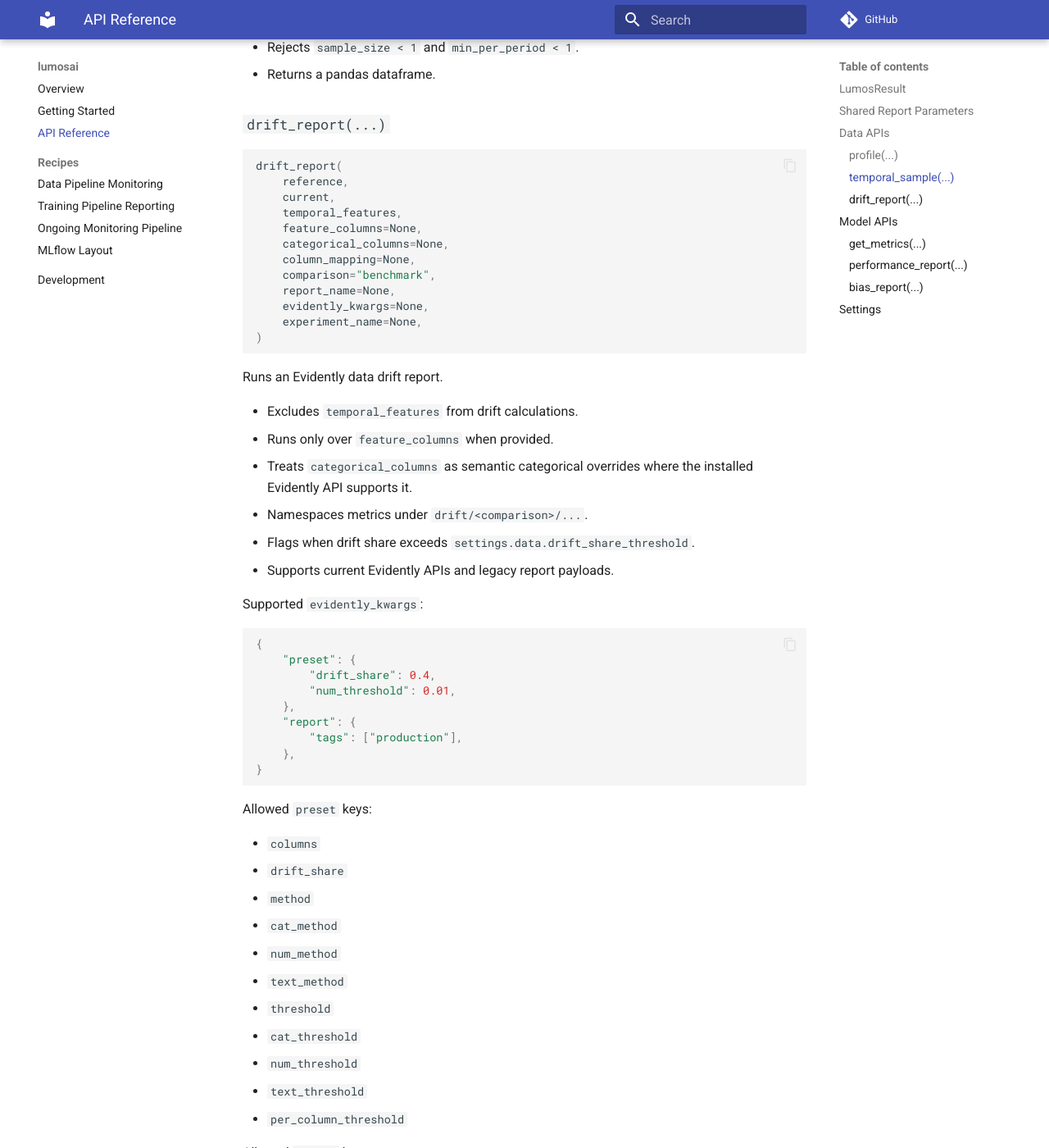
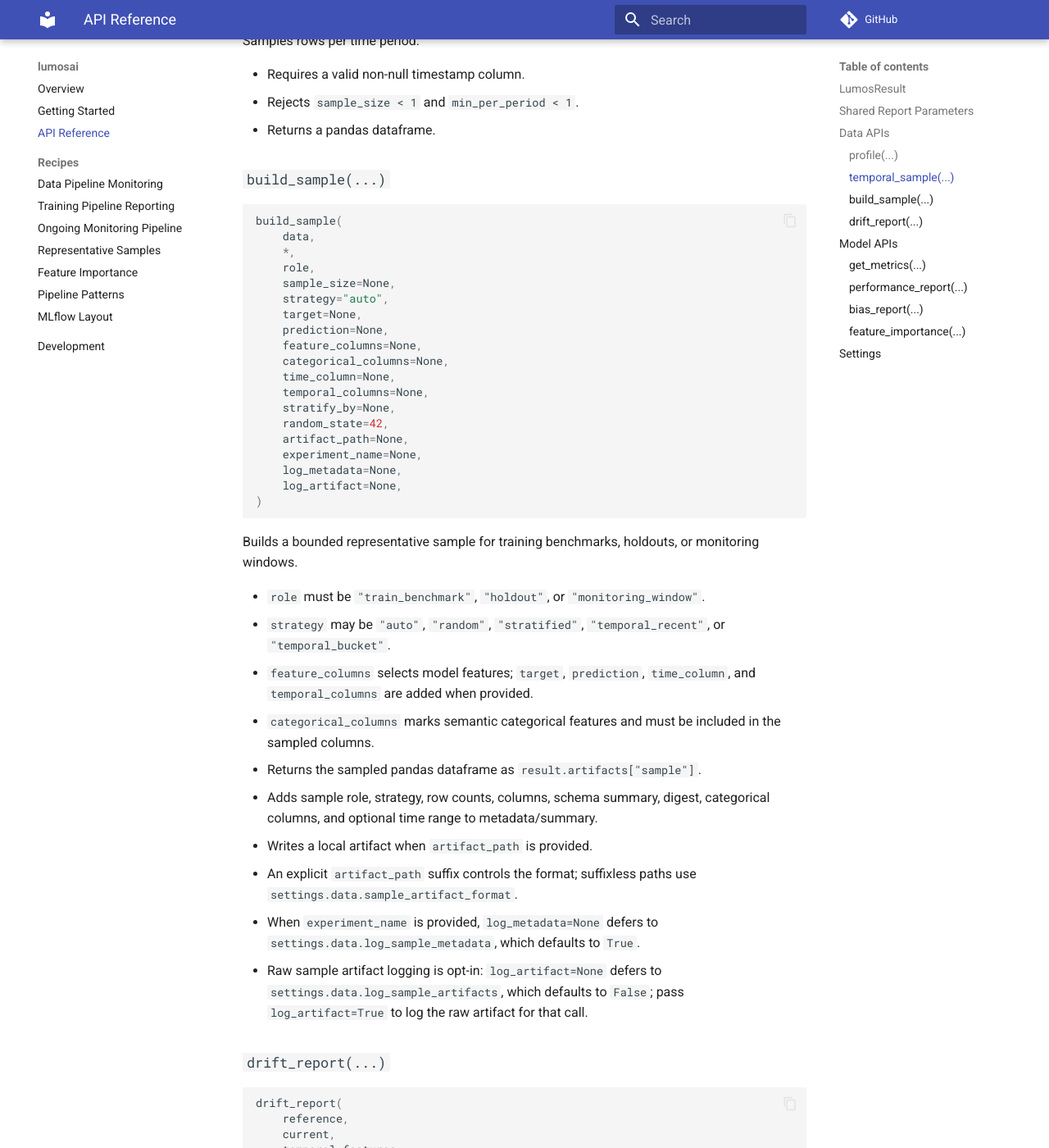
Before and after one commit to rmenziejr/lumos-ai, an MkDocs documentation site: the page built from docs/api.md, in a window 1280 px wide and 1400 px high, scrolled down 2070 px. Shown: the whole window at 82% size. Built offline with MkDocs 1.6.1 and Material for MkDocs 9.7.7, drawn with Linux system fonts in a browser that asks for light colours; comment, search, counter and statistics services are not loaded; some of the changed text lies outside the part shown.

Commit message:
docs: add v0.2 recipes

````diff
--- a/docs/api.md
+++ b/docs/api.md
@@ -24,6 +24,8 @@ Most report functions accept:
 - `categorical_columns`: semantic categorical overrides for columns such as numeric-coded `day_of_week`, `month`, `store_id`, or `zip3`.
 
 For model reports, `target` is the outcome column. For profiling, `target` is also the outcome column and is moved to the first profiled column.
+
+`categorical_columns` is a semantic override, not a dataframe type conversion. Use it when a column's storage type is numeric or string-like but the report should treat it as categorical.
 
 ## Data APIs
 
@@ -78,6 +80,43 @@ Samples rows per time period.
 - Requires a valid non-null timestamp column.
 - Rejects `sample_size < 1` and `min_per_period < 1`.
 - Returns a pandas dataframe.
+
+### `build_sample(...)`
+
+```python
+build_sample(
+    data,
+    *,
+    role,
+    sample_size=None,
+    strategy="auto",
+    target=None,
+    prediction=None,
+    feature_columns=None,
+    categorical_columns=None,
+    time_column=None,
+    temporal_columns=None,
+    stratify_by=None,
+    random_state=42,
+    artifact_path=None,
+    experiment_name=None,
+    log_metadata=None,
+    log_artifact=None,
+)
+```
+
+Builds a bounded representative sample for training benchmarks, holdouts, or monitoring windows.
+
+- `role` must be `"train_benchmark"`, `"holdout"`, or `"monitoring_window"`.
+- `strategy` may be `"auto"`, `"random"`, `"stratified"`, `"temporal_recent"`, or `"temporal_bucket"`.
+- `feature_columns` selects model features; `target`, `prediction`, `time_column`, and `temporal_columns` are added when provided.
+- `categorical_columns` marks semantic categorical features and must be included in the sampled columns.
+- Returns the sampled pandas dataframe as `result.artifacts["sample"]`.
+- Adds sample role, strategy, row counts, columns, schema summary, digest, categorical columns, and optional time range to metadata/summary.
+- Writes a local artifact when `artifact_path` is provided.
+- An explicit `artifact_path` suffix controls the format; suffixless paths use `settings.data.sample_artifact_format`.
+- When `experiment_name` is provided, `log_metadata=None` defers to `settings.data.log_sample_metadata`, which defaults to `True`.
+- Raw sample artifact logging is opt-in: `log_artifact=None` defers to `settings.data.log_sample_artifacts`, which defaults to `False`; pass `log_artifact=True` to log the raw artifact for that call.
 
 ### `drift_report(...)`
 
@@ -211,6 +250,35 @@ Computes group-wise model behavior across protected attributes.
 - Missing and out-of-bin protected values are retained as explicit groups.
 - Stores `feature_columns` and `categorical_columns` in metadata when provided.
 
+### `feature_importance(...)`
+
+```python
+feature_importance(
+    model,
+    data,
+    *,
+    target,
+    feature_columns,
+    method="permutation",
+    scoring=None,
+    n_repeats=5,
+    sample_size=None,
+    random_state=42,
+    report_name=None,
+    experiment_name=None,
+)
+```
+
+Computes model feature importance after training or evaluation.
+
+- `method="permutation"` is the default and uses scikit-learn permutation importance.
+- `method="shap"` computes SHAP mean absolute importance and requires the optional `lumosai[importance]` dependency.
+- `feature_columns` must contain at least one feature and all features must exist in `data`.
+- `sample_size` optionally samples rows before computing importance.
+- `scoring`, `n_repeats`, and `random_state` apply to permutation importance.
+- Returns metrics under `importance/<feature>` and sorted feature rows in `result.summary["features"]`.
+- Stores method, feature columns, and optional `report_name` in metadata.
+
 ## Settings
 
 Import global settings:
@@ -218,6 +286,13 @@ Import global settings:
 ```python
 from lumosai import settings
 ```
+
+Relevant sample defaults live under `settings.data`:
+
+- `default_sample_size`: default sample size for temporal bucket sampling.
+- `sample_artifact_format`: format for suffixless sample artifact paths, either `"parquet"` or `"csv"`.
+- `log_sample_metadata`: default metadata logging behavior for `build_sample()`.
+- `log_sample_artifacts`: default raw sample artifact logging behavior for `build_sample()`.
 
 Settings use nested Pydantic models and environment variables with the `LUMOSAI_` prefix.
 
--- a/mkdocs.yml
+++ b/mkdocs.yml
@@ -15,6 +15,9 @@ nav:
       - Data Pipeline Monitoring: recipes/data-pipeline-monitoring.md
       - Training Pipeline Reporting: recipes/training-pipeline-reporting.md
       - Ongoing Monitoring Pipeline: recipes/ongoing-monitoring-pipeline.md
+      - Representative Samples: recipes/representative-samples.md
+      - Feature Importance: recipes/feature-importance.md
+      - Pipeline Patterns: recipes/pipeline-patterns.md
       - MLflow Layout: recipes/mlflow-layout.md
   - Development: development.md
 markdown_extensions:
````
Also changed, not shown: README.md (+3 -0 lines), docs/getting-started.md (+40 -0 lines), docs/index.md (+3 -0 lines), docs/recipes/feature-importance.md (added, +51 -0 lines), docs/recipes/pipeline-patterns.md (added, +131 -0 lines), docs/recipes/representative-samples.md (added, +81 -0 lines).
